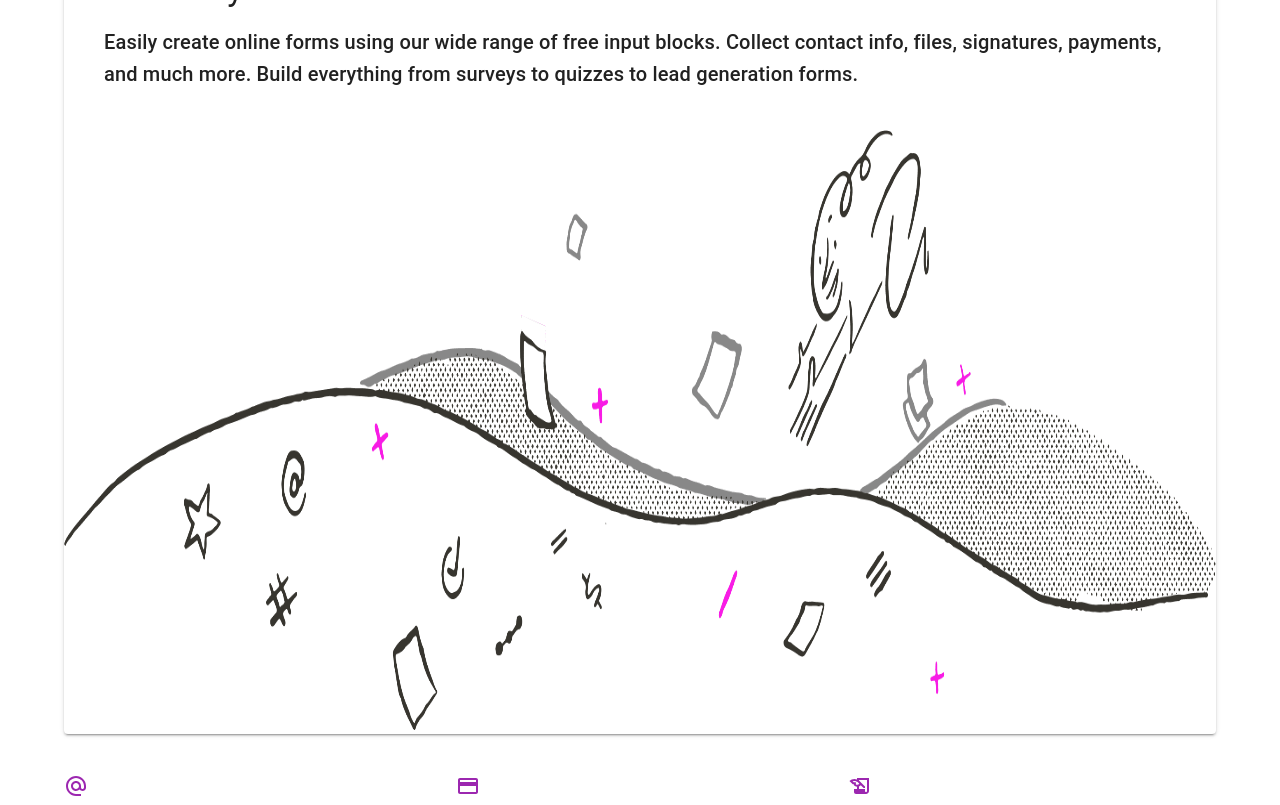
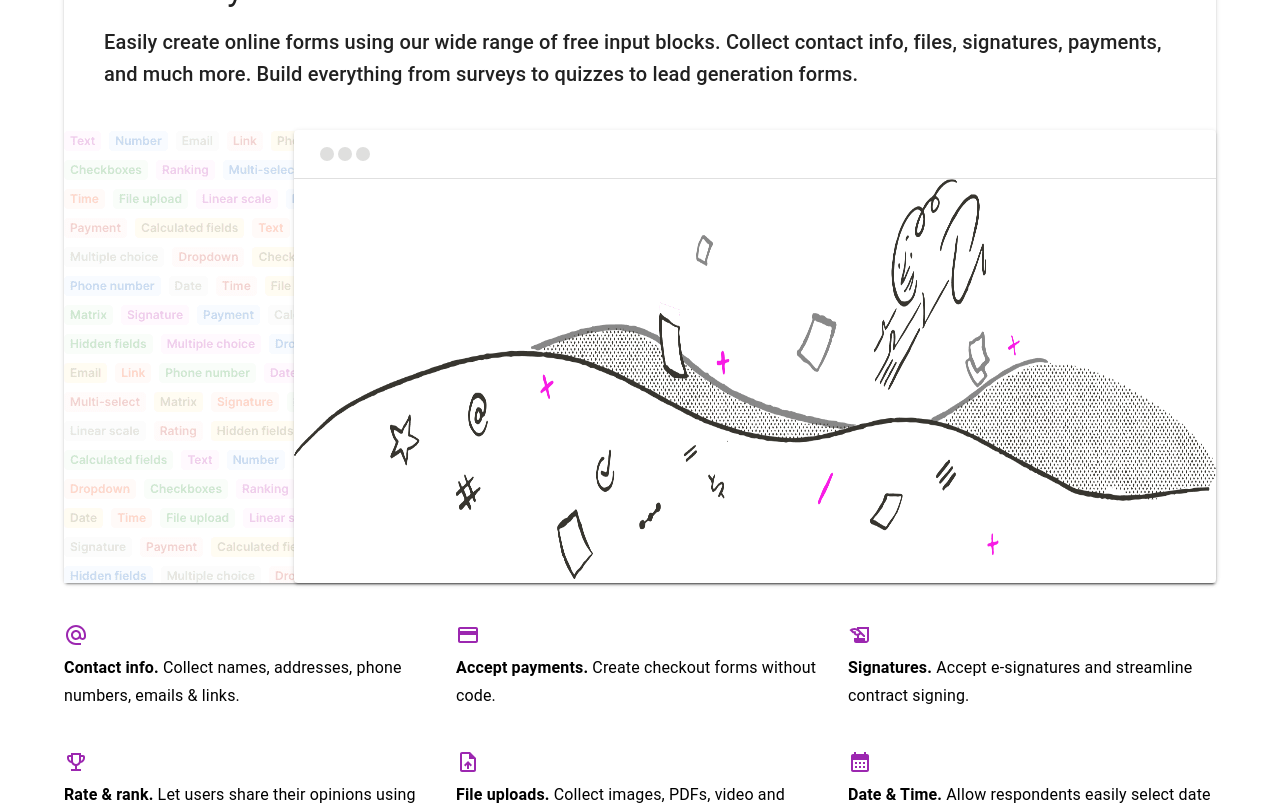
Before and after one commit to zeromcy/WebSite, a React (Create React App) app in the folder site/: page / in a window 1280 px wide. Shown: the part 2660-3465 px from the top of the page. Built offline with nearby package versions, Linux system fonts and the light colour scheme.

Commit message:
style: 优化轮播图组件;

```diff
--- a/site/src/components/commom/carousel.js
+++ b/site/src/components/commom/carousel.js
@@ -1,16 +1,18 @@
 import * as React from 'react'
 import img1 from '../../image/customize.png'
 import img2 from '../../image/dive-in.png'
+import {  Paper, Toolbar, Divider } from "@mui/material"
+import { CircleIcon } from '../head/circleIcon'
 
 
-export default function MyCarousel() {
+export default function MyCarousel({type}) {
 
     const [nowSrc, setNowSrc] = React.useState(img1);
     const images = [img1, img2]
     const [index, setIndex] = React.useState(0);
 
-    React.useEffect(()=>{
-        const timer =setInterval(() => {
+    React.useEffect(() => {
+        const timer = setInterval(() => {
             setIndex(index + 1);
             setNowSrc(images[index])
             console.log(`image:${nowSrc}`)
@@ -24,8 +26,25 @@ export default function MyCarousel() {
 
 
     return (
-        <>
-            <img src={nowSrc} alt='' width='100%' height='600px' />
-        </>
+
+        <Paper
+            elevation={2}
+            sx={
+                type==='left'?{ ml: '20%' }:{mx:'5%'}}
+        > <Toolbar
+            sx={{
+                '&': {
+                    minHeight: '48px'
+                }
+            }}>
+                <CircleIcon />
+                <CircleIcon />
+                <CircleIcon />
+            </Toolbar>
+            <Divider />
+
+            <img src={nowSrc} alt='' width='100%' height='400px' />
+        </Paper>
+
     )
 }
--- a/site/src/components/sub2/index.js
+++ b/site/src/components/sub2/index.js
@@ -4,14 +4,14 @@ import CreditCardIcon from '@mui/icons-material/CreditCard';
 import HistoryEduIcon from '@mui/icons-material/HistoryEdu';
 import UploadFileIcon from '@mui/icons-material/UploadFile';
 import CalendarMonthIcon from '@mui/icons-material/CalendarMonth';
-import { Grid, Paper, Typography } from "@mui/material"
+import { Grid, Paper, Typography, Toolbar, Divider } from "@mui/material"
 import '../../css/img.css'
 import InputImage from '../../image/input-badges.png'
 import BuildIcon from './build';
 import Sub2BackImage from '../../image/click-plus.png'
 import { useMediaQuery, useTheme } from '@mui/material';
 import MyCarousel from '../commom/carousel';
-
+import { CircleIcon } from '../head/circleIcon';
 
 export default function SubTwo() {
     const theme = useTheme();
@@ -72,7 +72,13 @@ export default function SubTwo() {
                     </Typography>
                 </Grid>
                 {/* <img src={InputImage} alt="" width="100%" height='300'></img> */}
-                <MyCarousel />
+                <Grid item
+                    sx={{
+                        width: '100%',
+                        backgroundImage: `url(${InputImage})`,
+                    }}>
+                    <MyCarousel type='left'/>
+                </Grid>
 
             </Paper>
 
--- a/site/src/components/sub4/index.js
+++ b/site/src/components/sub4/index.js
@@ -10,6 +10,7 @@ import InputImage from '../../image/input-badges.png'
 import ColorLensOutlinedIcon from '@mui/icons-material/ColorLensOutlined';
 import Sub4BackImage from '../../image/customize.png'
 import { useMediaQuery, useTheme } from '@mui/material';
+import MyCarousel from '../commom/carousel';
 
 export default function SubFour() {
     const theme = useTheme();
@@ -64,7 +65,11 @@ export default function SubFour() {
                         Use our pre-made themes or create your own design by customizing colors, fonts, buttons, and more.
                     </Typography>
                 </Grid>
-                <img src={InputImage} alt="" width="100%" height='300'></img>
+
+                <Grid item>
+                    <MyCarousel type='center' />
+                </Grid>
+                {/* <img src={InputImage} alt="" width="100%" height='300'></img> */}
             </Paper>
 
             <Grid container spacing={3} sx={{ pt: 2 }}>
```
